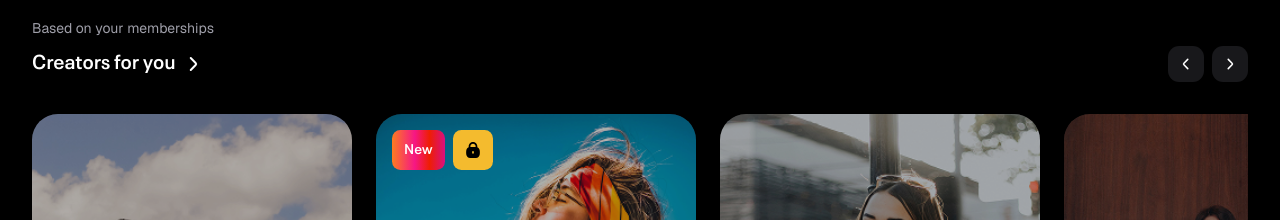
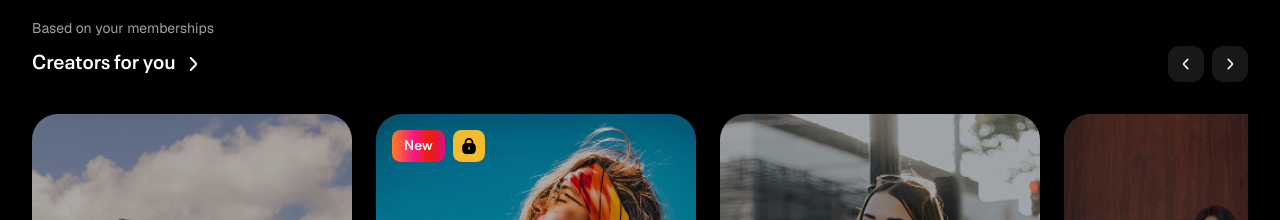
Before and after one commit to iammradarsh/sizzle-ui, a Next.js app: page / in a window 1280 px wide. Shown: the part 1300-1520 px from the top of the page. Built offline with nearby package versions, Linux system fonts and the light colour scheme.

Commit message:
reelbadge

```diff
--- a/components/cards/reel/ReelBadge.tsx
+++ b/components/cards/reel/ReelBadge.tsx
@@ -18,7 +18,7 @@ export default function ReelBadge({ badge, locked }: Props) {
       )}
 
       {locked && (
-        <span className="rounded-sm bg-[#F4BB2E] px-3 py-3">
+        <span className="rounded-sm bg-[#F4BB2E] px-2 py-2">
           <Image src={locked} alt="Locked" width={16} height={16} />
         </span>
       )}
```
